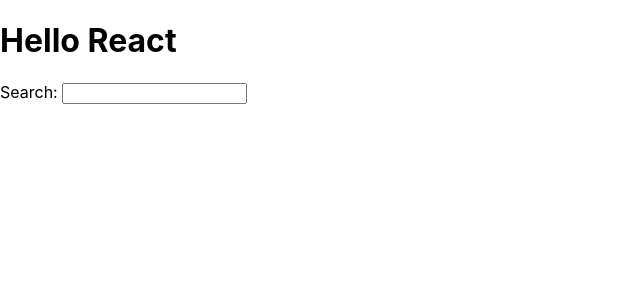
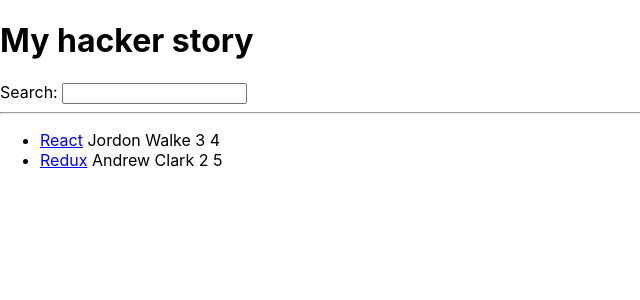
Before and after one commit to code-cs/hacker-stories, a React (Create React App) app: page / in a window 1280 px wide. Shown: the top 300 px of the page, without its empty margins (0-640 px from the left). Built offline with nearby package versions, Linux system fonts and the light colour scheme.

Commit message:
added an array of objects and display each object on the ui, using map function

```diff
--- a/src/App.js
+++ b/src/App.js
@@ -1,21 +1,50 @@
 import './App.css';
-
-const welcome = {
-  greeting: 'Hello',
-  title: 'React'
-};
 
 function getTitle(title) {
   return title;
 }
+
+const list = [
+  {
+    title: 'React',
+    url: 'https://react.com',
+    author: 'Jordon Walke',
+    num_comments: 3,
+    points: 4,
+    objectID: 0,
+  },
+  {
+    title: 'Redux',
+    url: 'https://redux.com',
+    author: 'Andrew Clark',
+    num_comments: 2,
+    points: 5,
+    objectID: 1,
+  },
+];
+
 function App() {
-
-  const title = 'React';
   return (
     <div>
-      <h1>{welcome.greeting} {getTitle('React')}</h1>
+      <h1>My hacker story</h1>
       <label htmlFor='search'> Search: </label>
       <input id='search' type='text' />
+      <hr />
+      <ul>
+        {list.map((item) => {
+          return (
+            <li key={item.objectID}>
+              {' '}
+              <span>
+                <a href={item.url}>{item.title}</a>
+              </span>
+              <span> {item.author} </span>
+              <span> {item.num_comments} </span>
+              <span> {item.points} </span>
+            </li>
+          );
+        })}
+      </ul>
     </div>
   );
 }
```
